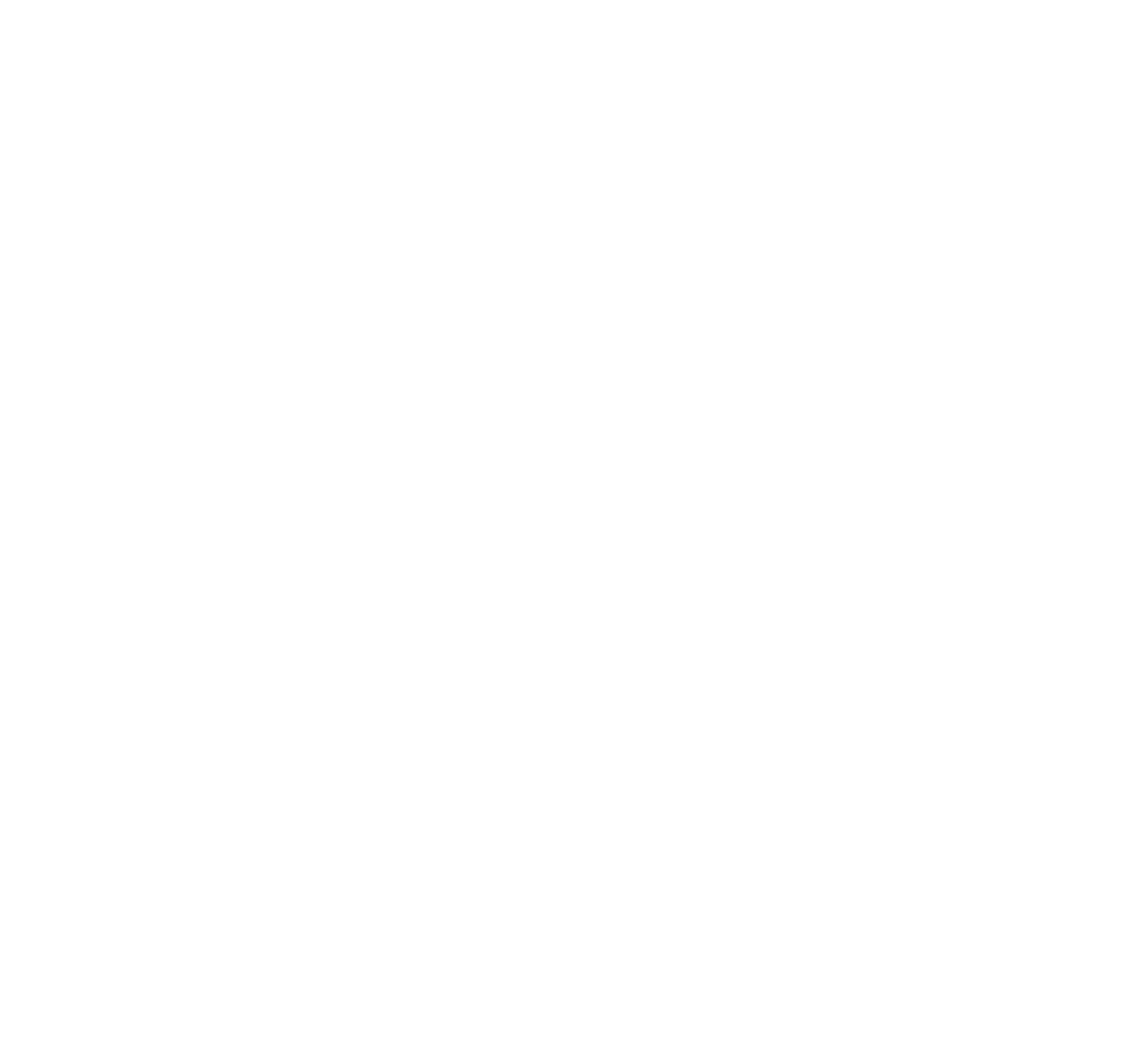
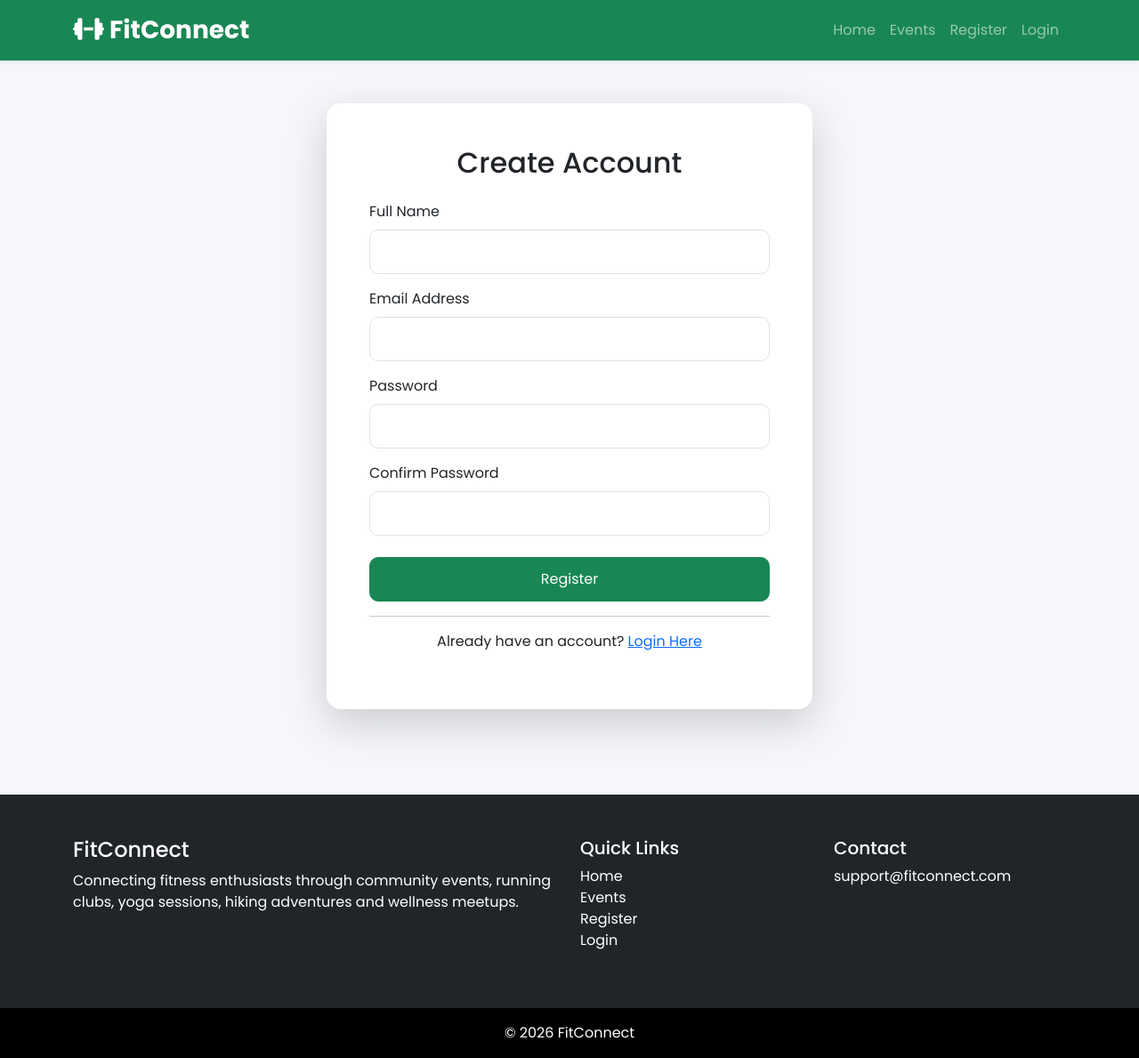
Before and after one commit to fitconnect-app1478/FitConnect, a PHP site: page /register.php in a window 1280 px wide. Before the commit the page is empty. Shown: the whole page at 89% size. Before the commit the page ends 800 px from the top, so only its background shows below. Run offline with PHP 8.4, Linux system fonts and the light colour scheme; some libraries are stand-ins or nearby versions.

Commit message:
Implemented user registration

```diff
--- a/assets/css/style.css
+++ b/assets/css/style.css
@@ -114,3 +114,23 @@ footer{
     color:#22c55e;
 
 }
+
+.card{
+
+    border:none;
+
+}
+
+.form-control{
+
+    padding:12px;
+
+    border-radius:10px;
+
+}
+
+.btn{
+
+    border-radius:10px;
+
+}
--- a/register.php
+++ b/register.php
@@ -0,0 +1,187 @@
+<?php
+include 'config.php';
+
+$message = "";
+$messageType = "";
+
+if ($_SERVER["REQUEST_METHOD"] == "POST") {
+
+    $fullname = trim($_POST['fullname']);
+    $email = trim($_POST['email']);
+    $password = $_POST['password'];
+    $confirm = $_POST['confirm_password'];
+
+    // Validation
+    if (empty($fullname) || empty($email) || empty($password) || empty($confirm)) {
+
+        $message = "Please fill in all fields.";
+        $messageType = "danger";
+
+    } elseif (!filter_var($email, FILTER_VALIDATE_EMAIL)) {
+
+        $message = "Invalid email address.";
+        $messageType = "danger";
+
+    } elseif ($password != $confirm) {
+
+        $message = "Passwords do not match.";
+        $messageType = "danger";
+
+    } elseif (strlen($password) < 6) {
+
+        $message = "Password must be at least 6 characters.";
+        $messageType = "danger";
+
+    } else {
+
+        // Check duplicate email
+        $check = $conn->prepare("SELECT id FROM users WHERE email=?");
+        $check->bind_param("s", $email);
+        $check->execute();
+        $check->store_result();
+
+        if ($check->num_rows > 0) {
+
+            $message = "Email already exists.";
+            $messageType = "warning";
+
+        } else {
+
+            $hashedPassword = password_hash($password, PASSWORD_DEFAULT);
+
+            $stmt = $conn->prepare("INSERT INTO users(fullname,email,password) VALUES(?,?,?)");
+            $stmt->bind_param("sss", $fullname, $email, $hashedPassword);
+
+            if ($stmt->execute()) {
+
+                header("Location: login.php?registered=1");
+                exit();
+
+            } else {
+
+                $message = "Registration failed.";
+                $messageType = "danger";
+
+            }
+
+            $stmt->close();
+        }
+
+        $check->close();
+    }
+}
+
+include 'includes/header.php';
+include 'includes/navbar.php';
+?>
+
+<div class="container py-5">
+
+<div class="row justify-content-center">
+
+<div class="col-md-6">
+
+<div class="card shadow-lg border-0 rounded-4">
+
+<div class="card-body p-5">
+
+<h2 class="text-center mb-4">
+Create Account
+</h2>
+
+<?php if($message!=""){ ?>
+
+<div class="alert alert-<?php echo $messageType; ?>">
+
+<?php echo $message; ?>
+
+</div>
+
+<?php } ?>
+
+<form method="POST">
+
+<div class="mb-3">
+
+<label class="form-label">Full Name</label>
+
+<input
+type="text"
+name="fullname"
+class="form-control"
+required>
+
+</div>
+
+<div class="mb-3">
+
+<label class="form-label">Email Address</label>
+
+<input
+type="email"
+name="email"
+class="form-control"
+required>
+
+</div>
+
+<div class="mb-3">
+
+<label class="form-label">Password</label>
+
+<input
+type="password"
+name="password"
+class="form-control"
+required>
+
+</div>
+
+<div class="mb-4">
+
+<label class="form-label">Confirm Password</label>
+
+<input
+type="password"
+name="confirm_password"
+class="form-control"
+required>
+
+</div>
+
+<button
+class="btn btn-success w-100">
+
+Register
+
+</button>
+
+</form>
+
+<hr>
+
+<p class="text-center">
+
+Already have an account?
+
+<a href="login.php">
+
+Login Here
+
+</a>
+
+</p>
+
+</div>
+
+</div>
+
+</div>
+
+</div>
+
+</div>
+
+<?php
+include 'includes/footer.php';
+?>
```
